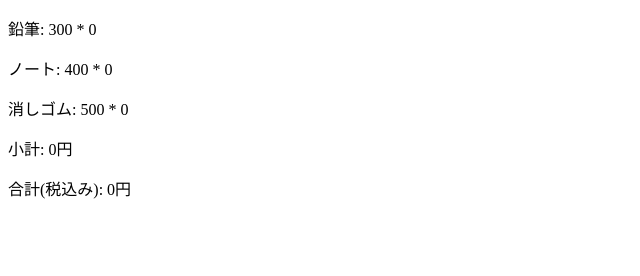
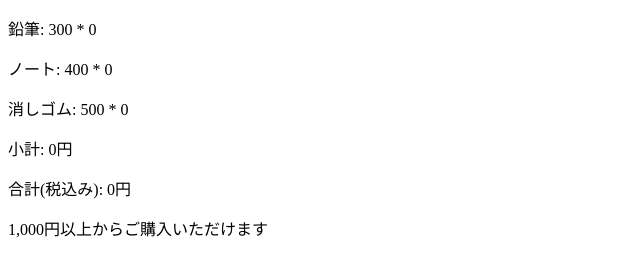
Before and after one commit to Growingplant3/student, a plain HTML site: page compute.html in a window 1280 px wide. Shown: the whole page, without its empty margins (0-640 px from the left). Drawn offline with nearby package versions, Linux system fonts and the light colour scheme.

Commit message:
fourth commit

```diff
--- a/compute.html
+++ b/compute.html
@@ -13,6 +13,9 @@
       <p>{{ items[2].name }}: {{ items[2].price }} * {{ items[2].quantity }}</p>
       <p>小計: {{ totalPrice | numberWithDelimiter }}円</p>
       <p>合計(税込み): {{ totalPriceWithTax | numberWithDelimiter }}円</p>
+      <p v-show="!canBuy">
+        {{ 1000 | numberWithDelimiter }}円以上からご購入いただけます
+      </p>
     </div>
     <script>
       var items = [
@@ -53,6 +56,9 @@
           },
           totalPriceWithTax: function () {
             return Math.floor(this.totalPrice * 1.08)
+          },
+          canBuy: function () {
+            return this.totalPrice >= 1000
           }
         }
       })
```
